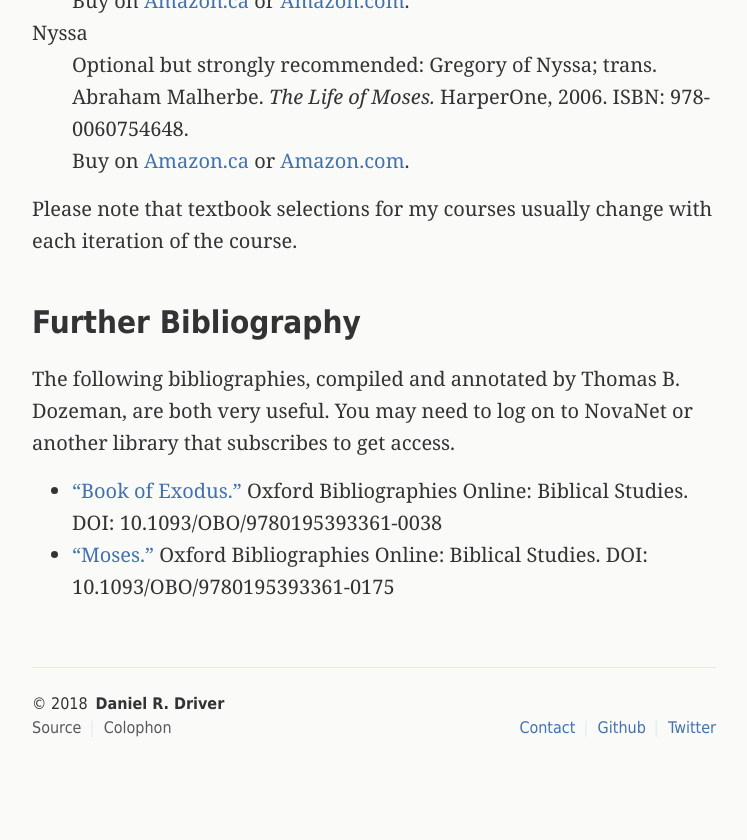
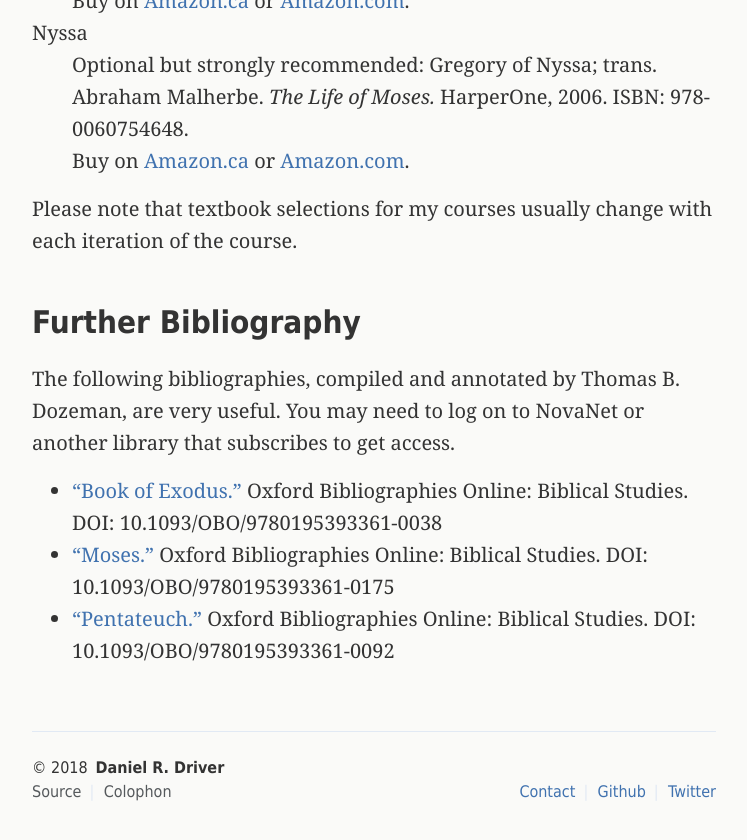
Before and after one commit to danieldriver/danieldriver.github.io, a Jekyll site: the page built from _pages/hb-3115.md, in a window 1280 px wide and 900 px high, scrolled down 1222 px. Shown: the top 840 px of the window, without its empty margins (266-1013 px from the left). Built offline with Jekyll 4.4.1, drawn with Linux system fonts in a browser that asks for light colours.

Commit message:
add OBO bib on Pentateuch

```diff
--- a/_pages/hb-3115.md
+++ b/_pages/hb-3115.md
@@ -45,7 +45,8 @@ Please note that textbook selections for my courses usually change with each ite
 
 ## Further Bibliography
 
-The following bibliographies, compiled and annotated by Thomas B. Dozeman, are both very useful. You may need to log on to NovaNet or another library that subscribes to get access.
+The following bibliographies, compiled and annotated by Thomas B. Dozeman, are very useful. You may need to log on to NovaNet or another library that subscribes to get access.
 
 - ["Book of Exodus."](http://www.oxfordbibliographies.com/view/document/obo-9780195393361/obo-9780195393361-0038.xml) Oxford Bibliographies Online: Biblical Studies. DOI: 10.1093/OBO/9780195393361-0038
 - ["Moses."](http://www.oxfordbibliographies.com/view/document/obo-9780195393361/obo-9780195393361-0175.xml) Oxford Bibliographies Online: Biblical Studies. DOI: 10.1093/OBO/9780195393361-0175
+- ["Pentateuch."](http://www.oxfordbibliographies.com/view/document/obo-9780195393361/obo-9780195393361-0092.xml) Oxford Bibliographies Online: Biblical Studies. DOI: 10.1093/OBO/9780195393361-0092
```
